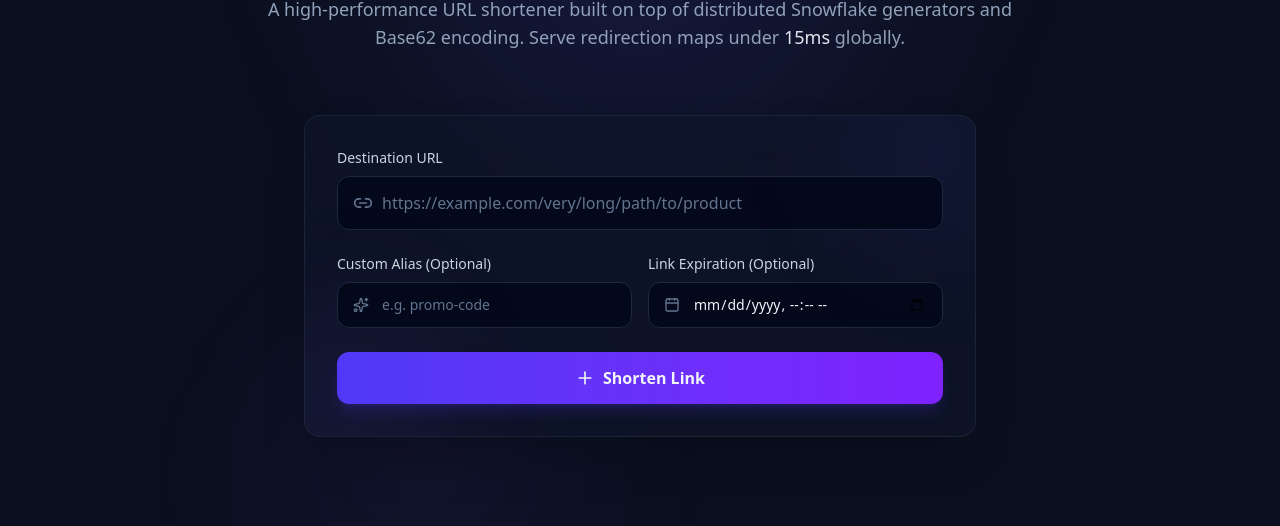
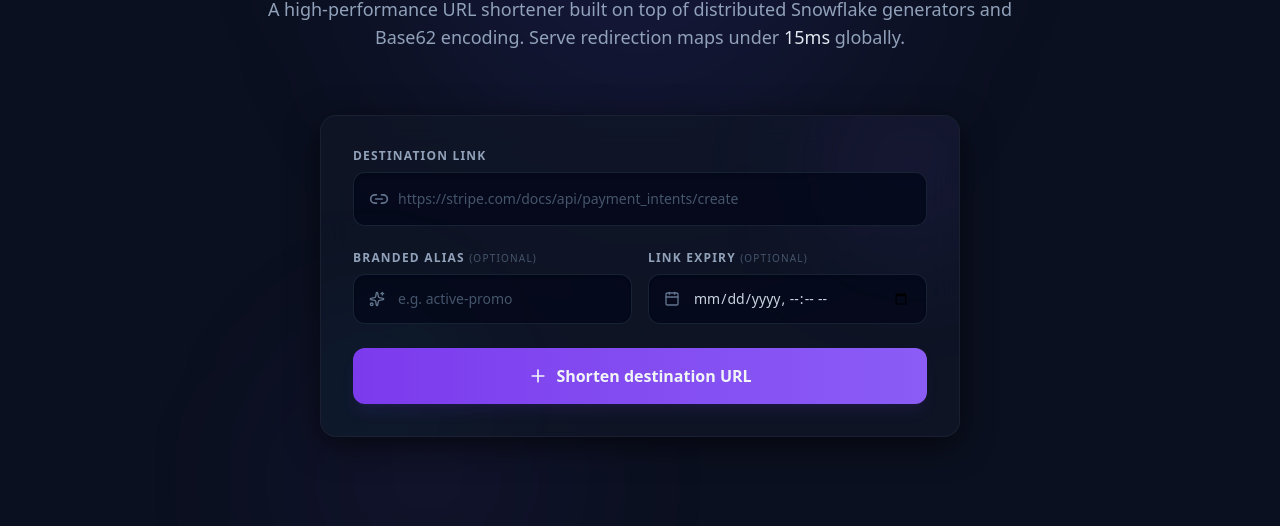
Before and after one commit to ankitkumar1995/url-shortner, a Next.js app in the folder apps/frontend/: page / in a window 1280 px wide. Shown: the part 422-948 px from the top of the page. Built offline with nearby package versions, Linux system fonts and the light colour scheme; no server answers.

Commit message:
feat: redesign URL Shortener Zod Form with premium focus layers

```diff
--- a/apps/frontend/src/components/shortener-form.tsx
+++ b/apps/frontend/src/components/shortener-form.tsx
@@ -5,15 +5,15 @@ import { useForm } from "react-hook-form";
 import { zodResolver } from "@hookform/resolvers/zod";
 import * as z from "zod";
 import { motion, AnimatePresence } from "framer-motion";
-import { Link2, Sparkles, Copy, Check, Calendar, Plus } from "lucide-react";
+import { Link2, Sparkles, Copy, Check, Calendar, Plus, ExternalLink } from "lucide-react";
 import { useShortenLink } from "../lib/api";
 
 const schema = z.object({
-  originalUrl: z.string().url("Please enter a valid HTTP or HTTPS URL."),
+  originalUrl: z.string().url("Please enter a valid HTTP or HTTPS link (e.g. https://domain.com)"),
   customAlias: z
     .string()
-    .max(20, "Custom alias must be 20 characters or less.")
-    .regex(/^[a-zA-Z0-9-_]*$/, "Letters, numbers, hyphens, and underscores only.")
+    .max(20, "Custom alias must be 20 characters or less")
+    .regex(/^[a-zA-Z0-9-_]*$/, "Letters, numbers, hyphens, and underscores only")
     .optional()
     .or(z.literal("")),
   expiresAt: z.string().optional().or(z.literal("")),
@@ -28,9 +28,10 @@ export default function ShortenerForm() {
   const {
     register,
     handleSubmit,
-    formState: { errors },
+    formState: { errors, isDirty, isValid },
   } = useForm<FormData>({
     resolver: zodResolver(schema),
+    mode: "onChange", // Inline real-time validation feedback!
     defaultValues: {
       originalUrl: "",
       customAlias: "",
@@ -57,68 +58,96 @@ export default function ShortenerForm() {
   };
 
   return (
-    <div className="w-full max-w-2xl mx-auto">
+    <div className="w-full max-w-2xl mx-auto px-4">
       <motion.div
-        initial={{ opacity: 0, y: 20 }}
+        initial={{ opacity: 0, y: 15 }}
         animate={{ opacity: 1, y: 0 }}
-        transition={{ duration: 0.6 }}
-        className="p-6 md:p-8 rounded-2xl bg-slate-900/60 border border-slate-800/80 backdrop-blur-xl shadow-2xl relative overflow-hidden"
+        transition={{ duration: 0.6, ease: [0.16, 1, 0.3, 1] }}
+        className="glass-card p-6 md:p-8 rounded-2xl relative overflow-hidden transition-all duration-300"
       >
         {/* Glow Effects */}
-        <div className="absolute top-0 right-0 -mt-10 -mr-10 w-40 h-40 bg-indigo-500/10 rounded-full blur-3xl pointer-events-none" />
-        <div className="absolute bottom-0 left-0 -mb-10 -ml-10 w-40 h-40 bg-violet-500/10 rounded-full blur-3xl pointer-events-none" />
+        <div className="absolute top-0 right-0 -mt-10 -mr-10 w-44 h-44 bg-accent/10 rounded-full blur-3xl pointer-events-none" />
+        <div className="absolute bottom-0 left-0 -mb-10 -ml-10 w-44 h-44 bg-cyan-accent/5 rounded-full blur-3xl pointer-events-none" />
 
         <form onSubmit={handleSubmit(onSubmit)} className="space-y-6 relative z-10">
+
           {/* Main URL Input */}
           <div className="space-y-2">
-            <label className="text-sm font-medium text-slate-300 block">Destination URL</label>
+            <label htmlFor="originalUrl" className="text-xs font-semibold text-slate-400 uppercase tracking-widest block">
+              Destination Link
+            </label>
             <div className="relative">
               <div className="absolute inset-y-0 left-0 pl-4 flex items-center pointer-events-none">
                 <Link2 className="h-5 w-5 text-slate-500" />
               </div>
               <input
+                id="originalUrl"
                 {...register("originalUrl")}
                 type="text"
-                placeholder="https://example.com/very/long/path/to/product"
-                className="block w-full pl-11 pr-4 py-3.5 bg-slate-950/80 border border-slate-800 rounded-xl focus:ring-2 focus:ring-indigo-500 focus:border-indigo-500 text-slate-100 placeholder-slate-500 focus:outline-none transition duration-200"
+                placeholder="https://stripe.com/docs/api/payment_intents/create"
+                className="block w-full pl-11 pr-4 py-4 bg-slate-950/70 border border-slate-800/80 rounded-xl focus:border-accent focus:ring-1 focus:ring-accent/30 text-slate-200 placeholder-slate-600 focus:outline-none transition duration-200 text-sm font-medium shadow-inner"
               />
             </div>
+            <AnimatePresence>
               {errors.originalUrl && (
-              <p className="text-xs text-rose-500 mt-1">{errors.originalUrl.message}</p>
+                <motion.p
+                  initial={{ opacity: 0, height: 0 }}
+                  animate={{ opacity: 1, height: "auto" }}
+                  exit={{ opacity: 0, height: 0 }}
+                  className="text-xs font-medium text-danger-rose"
+                >
+                  {errors.originalUrl.message}
+                </motion.p>
               )}
+            </AnimatePresence>
           </div>
 
           <div className="grid grid-cols-1 md:grid-cols-2 gap-4">
             {/* Custom Alias Input */}
             <div className="space-y-2">
-              <label className="text-sm font-medium text-slate-300 block">Custom Alias (Optional)</label>
+              <label htmlFor="customAlias" className="text-xs font-semibold text-slate-400 uppercase tracking-widest block">
+                Branded Alias <span className="text-[10px] text-slate-600 font-normal">(Optional)</span>
+              </label>
               <div className="relative">
                 <div className="absolute inset-y-0 left-0 pl-4 flex items-center pointer-events-none">
                   <Sparkles className="h-4 w-4 text-slate-500" />
                 </div>
                 <input
+                  id="customAlias"
                   {...register("customAlias")}
                   type="text"
-                  placeholder="e.g. promo-code"
-                  className="block w-full pl-11 pr-4 py-3 bg-slate-950/80 border border-slate-800 rounded-xl focus:ring-2 focus:ring-indigo-500 focus:outline-none transition duration-200 text-slate-100 placeholder-slate-500 text-sm"
+                  placeholder="e.g. active-promo"
+                  className="block w-full pl-11 pr-4 py-3.5 bg-slate-950/70 border border-slate-800/80 rounded-xl focus:border-accent focus:ring-1 focus:ring-accent/30 text-slate-200 placeholder-slate-600 focus:outline-none transition duration-200 text-sm font-medium shadow-inner"
                 />
               </div>
+              <AnimatePresence>
                 {errors.customAlias && (
-                <p className="text-xs text-rose-500 mt-1">{errors.customAlias.message}</p>
+                  <motion.p
+                    initial={{ opacity: 0, height: 0 }}
+                    animate={{ opacity: 1, height: "auto" }}
+                    exit={{ opacity: 0, height: 0 }}
+                    className="text-xs font-medium text-danger-rose"
+                  >
+                    {errors.customAlias.message}
+                  </motion.p>
                 )}
+              </AnimatePresence>
             </div>
 
             {/* Expiration Date Input */}
             <div className="space-y-2">
-              <label className="text-sm font-medium text-slate-300 block">Link Expiration (Optional)</label>
+              <label htmlFor="expiresAt" className="text-xs font-semibold text-slate-400 uppercase tracking-widest block">
+                Link Expiry <span className="text-[10px] text-slate-600 font-normal">(Optional)</span>
+              </label>
               <div className="relative">
                 <div className="absolute inset-y-0 left-0 pl-4 flex items-center pointer-events-none">
                   <Calendar className="h-4 w-4 text-slate-500" />
                 </div>
                 <input
+                  id="expiresAt"
                   {...register("expiresAt")}
                   type="datetime-local"
-                  className="block w-full pl-11 pr-4 py-3 bg-slate-950/80 border border-slate-800 rounded-xl focus:ring-2 focus:ring-indigo-500 focus:outline-none transition duration-200 text-slate-100 text-sm"
+                  className="block w-full pl-11 pr-4 py-3.5 bg-slate-950/70 border border-slate-800/80 rounded-xl focus:border-accent focus:ring-1 focus:ring-accent/30 text-slate-300 focus:outline-none transition duration-200 text-sm font-medium shadow-inner"
                 />
               </div>
             </div>
@@ -126,18 +155,18 @@ export default function ShortenerForm() {
 
           {/* Submit Button */}
           <motion.button
-            whileHover={{ scale: 1.01 }}
+            whileHover={{ y: -1 }}
             whileTap={{ scale: 0.99 }}
             type="submit"
-            disabled={isPending}
-            className="w-full py-3.5 px-4 bg-gradient-to-r from-indigo-600 to-violet-600 hover:from-indigo-500 hover:to-violet-500 focus:ring-2 focus:ring-indigo-500 text-slate-100 font-semibold rounded-xl transition duration-200 flex items-center justify-center space-x-2 shadow-lg shadow-indigo-600/20 disabled:opacity-50 disabled:cursor-not-allowed"
+            disabled={isPending || (isDirty && !isValid)}
+            className="w-full py-4 px-4 bg-gradient-to-r from-accent to-accent-hover focus:ring-1 focus:ring-accent/50 text-slate-100 font-bold rounded-xl transition duration-200 flex items-center justify-center space-x-2 shadow-lg shadow-accent/10 disabled:opacity-50 disabled:cursor-not-allowed hover:shadow-accent/20 cursor-pointer"
           >
             {isPending ? (
               <span className="w-5 h-5 border-2 border-slate-100 border-t-transparent rounded-full animate-spin" />
             ) : (
               <>
                 <Plus className="h-5 w-5" />
-                <span>Shorten Link</span>
+                <span>Shorten destination URL</span>
               </>
             )}
           </motion.button>
@@ -148,14 +177,14 @@ export default function ShortenerForm() {
           <motion.div
             initial={{ opacity: 0, height: 0 }}
             animate={{ opacity: 1, height: "auto" }}
-            className="mt-4 p-3 bg-rose-500/10 border border-rose-500/20 rounded-xl text-rose-400 text-xs flex items-center justify-between"
+            className="mt-4 p-4 bg-danger-rose/10 border border-danger-rose/20 rounded-xl text-danger-rose text-xs flex items-center justify-between font-semibold"
           >
-            <span>{error.message || "Failed to shorten link. Try again."}</span>
-            <button onClick={reset} className="text-[10px] underline hover:text-rose-300">Dismiss</button>
+            <span>{error.message || "Domain security check failed. URL may contain phishing links."}</span>
+            <button onClick={reset} className="text-[10px] underline hover:text-danger-rose/80 uppercase font-black tracking-wider">Dismiss</button>
           </motion.div>
         )}
 
-        {/* Result View */}
+        {/* Outcome Card */}
         <AnimatePresence>
           {shortLink && (
             <motion.div
@@ -164,31 +193,34 @@ export default function ShortenerForm() {
               exit={{ opacity: 0, height: 0 }}
               className="mt-6 pt-6 border-t border-slate-800/80 relative z-10"
             >
-              <div className="p-4 rounded-xl bg-slate-950/80 border border-slate-800/80 flex flex-col md:flex-row md:items-center justify-between gap-4">
-                <div className="space-y-1 overflow-hidden">
-                  <span className="text-[10px] text-indigo-400 uppercase tracking-widest font-semibold">Short URL Generated</span>
+              <div className="p-5 rounded-xl bg-slate-950/80 border border-slate-900 flex flex-col md:flex-row md:items-center justify-between gap-5">
+                <div className="space-y-1.5 overflow-hidden">
+                  <span className="text-[10px] text-cyan-accent uppercase tracking-widest font-bold">Short Link Ready</span>
+                  <div className="flex items-center gap-1.5">
                     <a
                       href={shortLink.shortUrl}
                       target="_blank"
                       rel="noreferrer"
-                    className="text-lg font-bold text-violet-300 hover:underline block truncate"
+                      className="text-lg font-black text-slate-100 hover:text-accent-hover hover:underline truncate block"
                     >
                       {shortLink.shortUrl}
                     </a>
+                    <a href={shortLink.shortUrl} target="_blank" rel="noreferrer" className="text-slate-500 hover:text-slate-300 transition">
+                      <ExternalLink className="h-4 w-4" />
+                    </a>
+                  </div>
                 </div>
                 <div className="flex gap-2 shrink-0">
                   <motion.button
                     whileTap={{ scale: 0.95 }}
                     onClick={() => copyToClipboard(shortLink.shortUrl)}
-                    className="p-3 bg-slate-900 border border-slate-800 rounded-lg hover:bg-slate-800 hover:text-indigo-400 transition text-slate-300"
+                    className="p-3 bg-slate-900 border border-slate-800 rounded-xl hover:bg-slate-800 hover:text-accent transition text-slate-300 cursor-pointer"
                   >
-                    {copied ? <Check className="h-4 w-4 text-emerald-400" /> : <Copy className="h-4 w-4" />}
+                    {copied ? <Check className="h-4 w-4 text-success-green" /> : <Copy className="h-4 w-4" />}
                   </motion.button>
                   <button
-                    onClick={() => {
-                      reset();
-                    }}
-                    className="px-4 py-2 text-xs bg-slate-900 hover:bg-slate-800 rounded-lg text-slate-400 border border-slate-800"
+                    onClick={reset}
+                    className="px-4 py-2 text-xs bg-slate-900 hover:bg-slate-800 rounded-xl text-slate-400 border border-slate-800 font-bold tracking-wide uppercase cursor-pointer"
                   >
                     Shorten another
                   </button>
```
Lines whose indentation alone changed are shown as unchanged.
